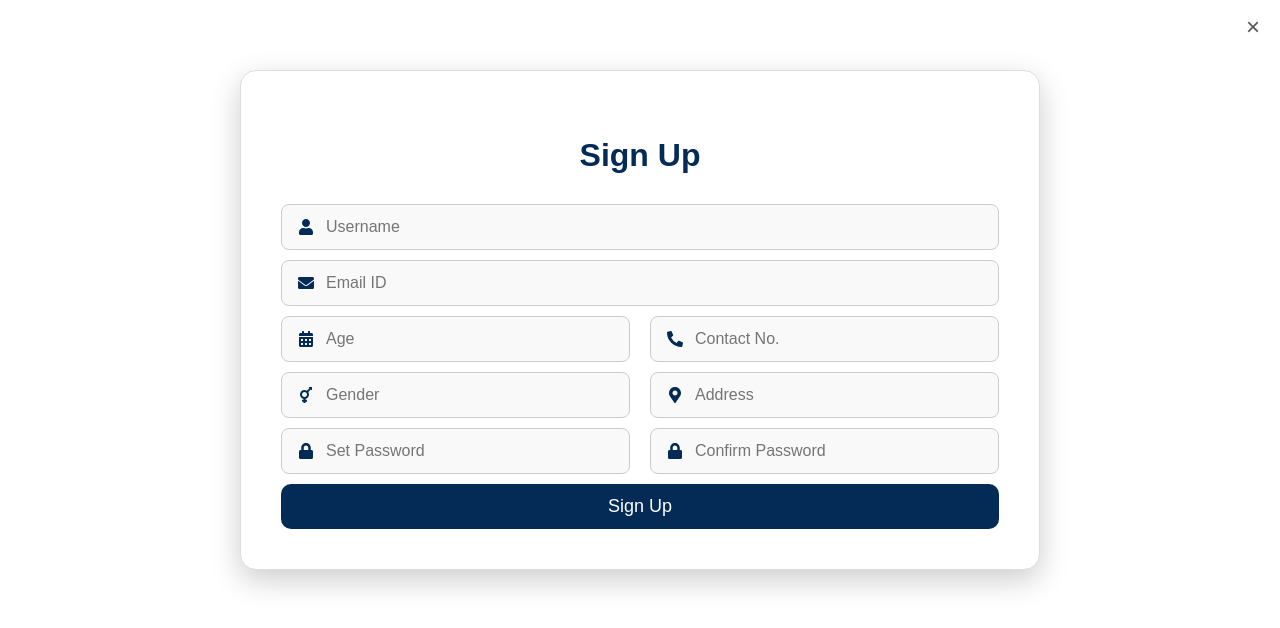
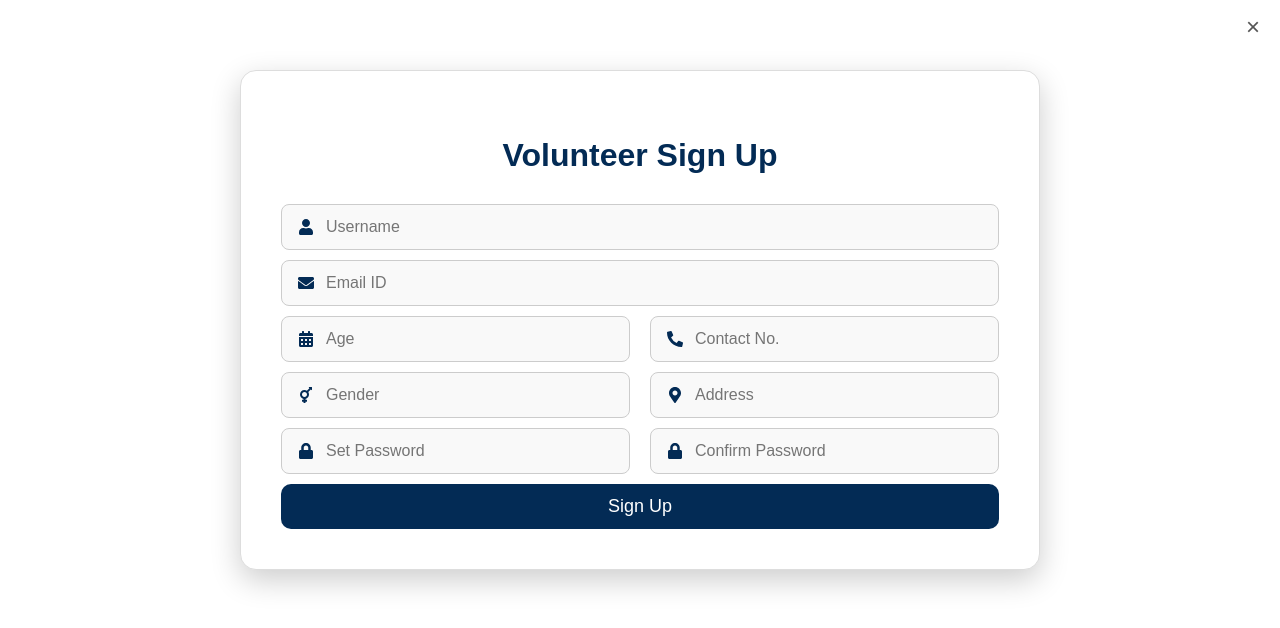
Before and after one commit to GargiAP/Ngo, a React (Create React App) app in the folder frontend/: page /Signinpage in a window 1280 px wide. Shown: the top 628 px of the page. Built offline with nearby package versions, Linux system fonts and the light colour scheme.

Commit message:
sign in fix

```diff
--- a/frontend/src/pages/signinpage/Signinpage.js
+++ b/frontend/src/pages/signinpage/Signinpage.js
@@ -16,7 +16,7 @@ function SigninPage({ onClose }) {
       <div className="signin-card">
         <button className="popup-close" onClick={onClose}>×</button>
 
-        <h2>Sign Up</h2>
+        <h2>Volunteer Sign Up</h2>
 
         <div className="input-container">
           <FaUser className="icon" />
```
